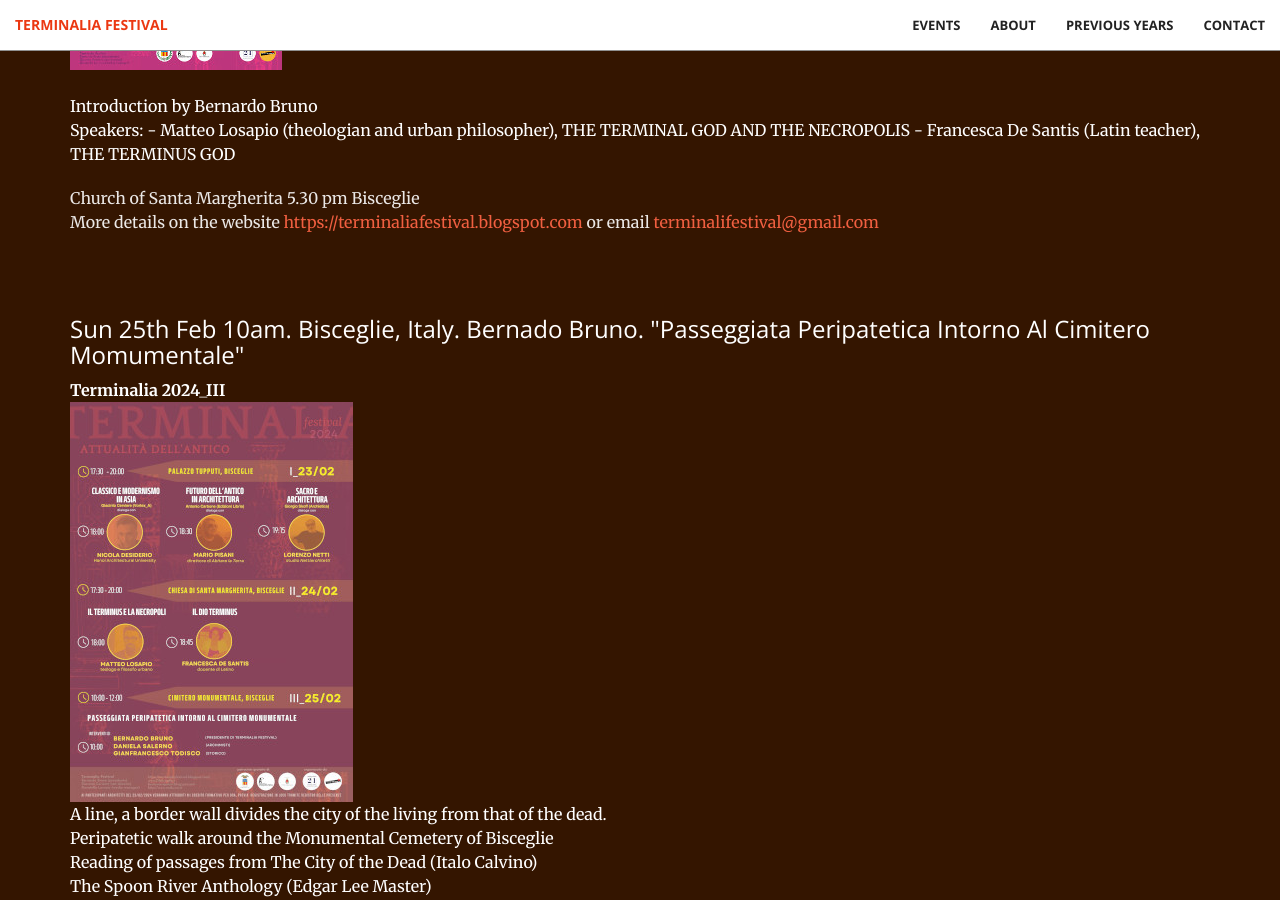
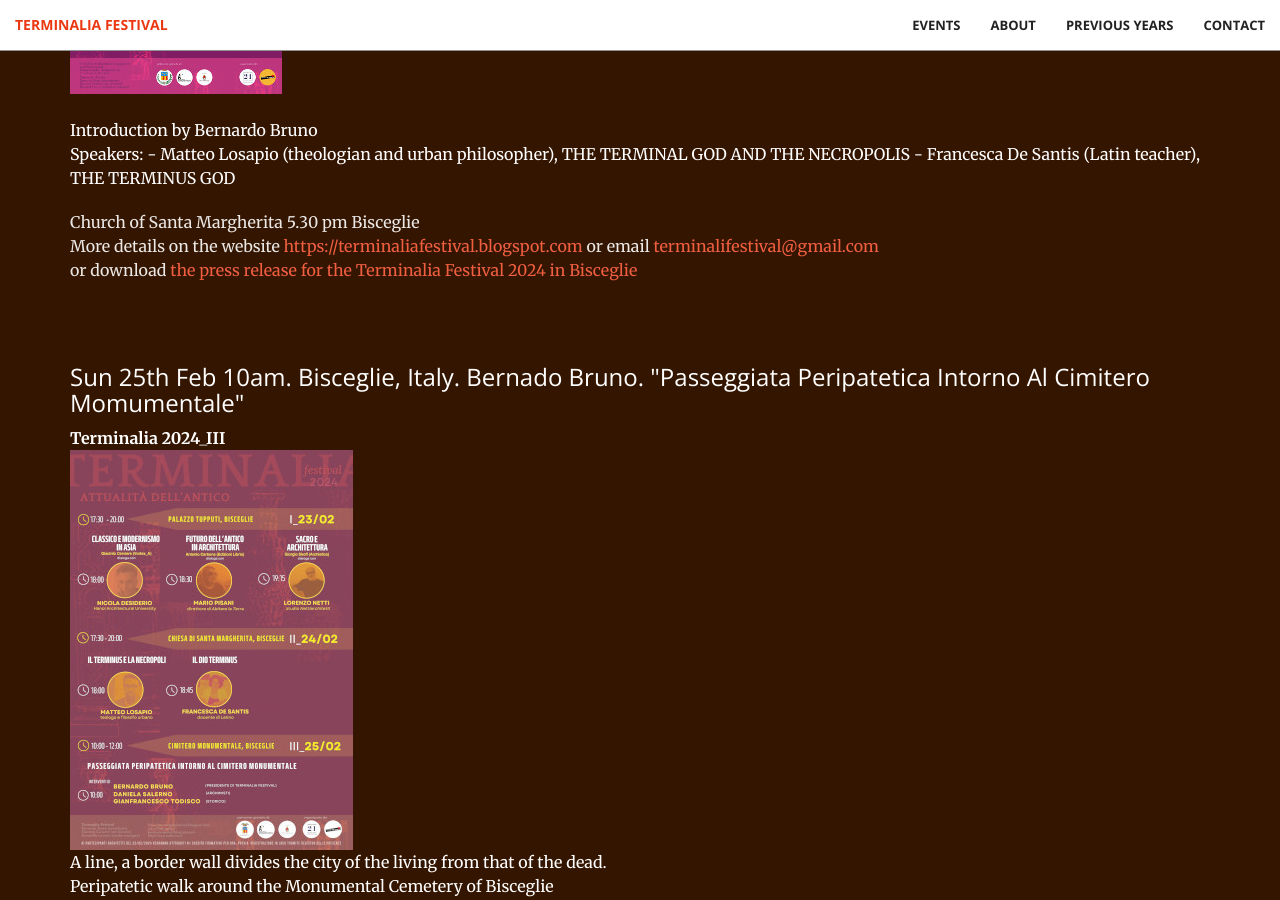
Before and after one commit to timwaters/terminalia, a Jekyll site: the page built from index.html, in a window 1280 px wide and 900 px high, scrolled down 10492 px. Built offline with Jekyll 4.4.1, drawn with Linux system fonts in a browser that asks for light colours; some of the changed text lies outside the part shown.

Commit message:
add pdf for bisceglie

```diff
--- a/_includes/events.html
+++ b/_includes/events.html
@@ -213,6 +213,7 @@
           <p class="text-faded">
             TUPPUTI PALACE 5.30 PM Bisceglie <br/>
             More details on the website <a href="https://terminaliafestival.blogspot.com/">https://terminaliafestival.blogspot.com</a> or email <a href="mailto:terminalifestival@gmail.com">terminalifestival@gmail.com</a>
+            or download <a href="/pdf/TERMINALIA_FESTIVAL_2024_info-1.pdf">the press release for the Terminalia Festival 2024 in Bisceglie</a>
           </p>
         </div>
 
@@ -335,7 +336,8 @@
         </p>
         <p class="text-faded">
           Church of Santa Margherita 5.30 pm Bisceglie <br />
-          More details on the website <a href="https://terminaliafestival.blogspot.com/">https://terminaliafestival.blogspot.com</a> or email <a href="mailto:terminalifestival@gmail.com">terminalifestival@gmail.com</a>
+          More details on the website <a href="https://terminaliafestival.blogspot.com/">https://terminaliafestival.blogspot.com</a> or email <a href="mailto:terminalifestival@gmail.com">terminalifestival@gmail.com</a> <br />
+          or download <a href="/pdf/TERMINALIA_FESTIVAL_2024_info-1.pdf">the press release for the Terminalia Festival 2024 in Bisceglie</a>
         </p>
       </div>
 
@@ -362,7 +364,8 @@
         </p>
         <p class="text-faded">
           Bisceglie Monumental Cemetery 10am<br>
-          More details on the website <a href="https://terminaliafestival.blogspot.com">https://terminaliafestival.blogspot.com</a> or email <a href="mailto:terminalifestival@gmail.com">terminalifestival@gmail.com</a>
+          More details on the website <a href="https://terminaliafestival.blogspot.com">https://terminaliafestival.blogspot.com</a> or email <a href="mailto:terminalifestival@gmail.com">terminalifestival@gmail.com</a><br />
+          or download <a href="/pdf/TERMINALIA_FESTIVAL_2024_info-1.pdf">the press release for the Terminalia Festival 2024 in Bisceglie</a>
 
         </p>
       </div>
```
Also changed, not shown: 1 other file.
